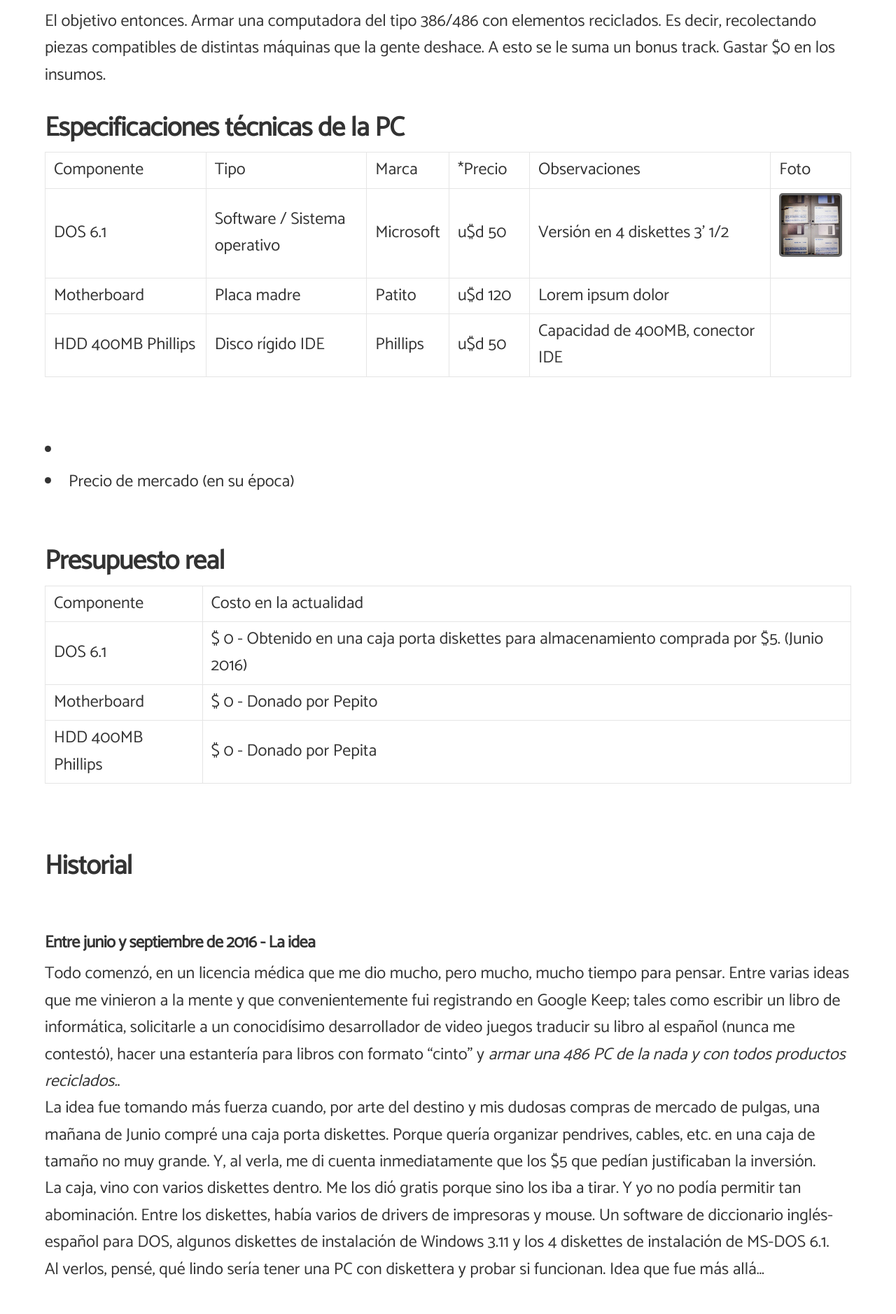
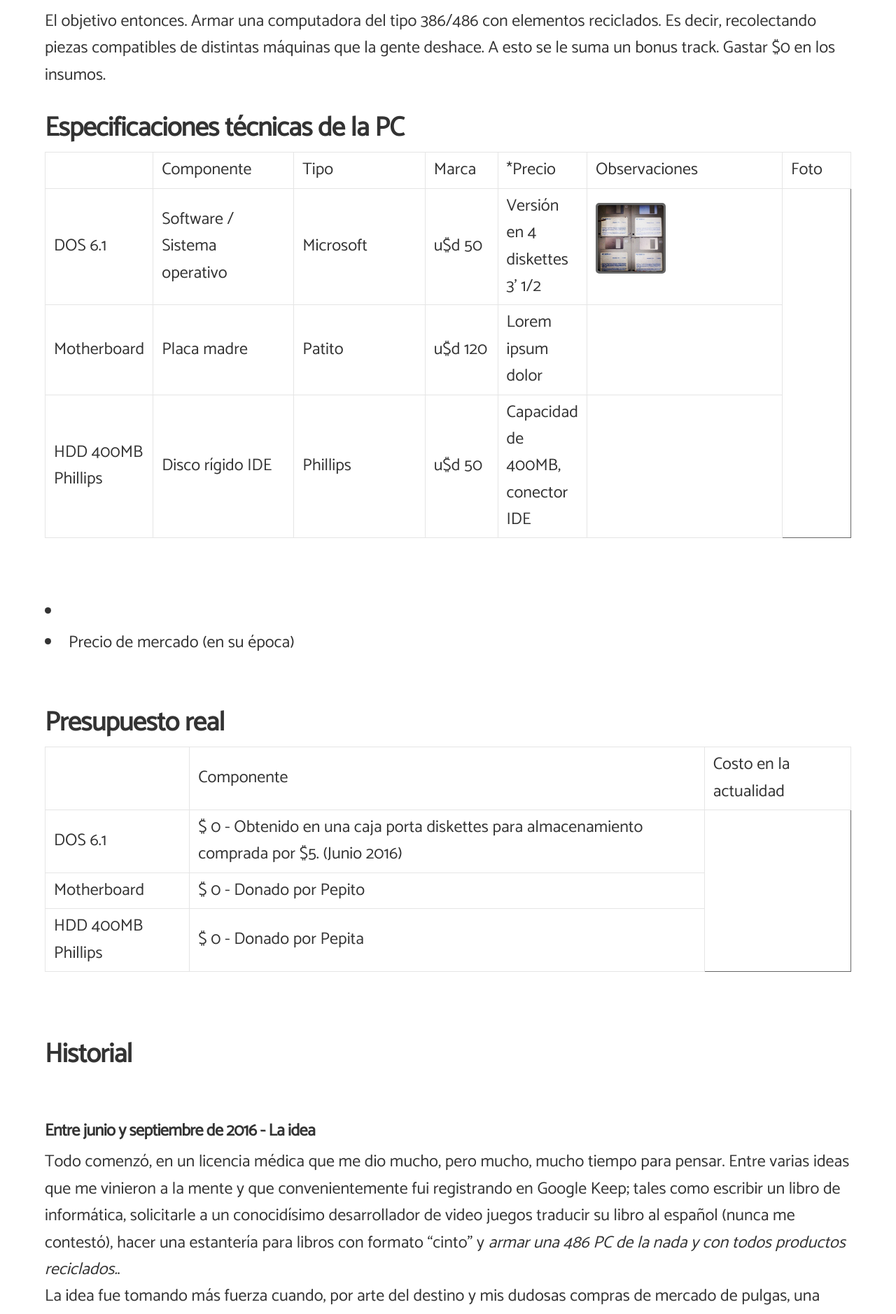
Before and after one commit to angelsimon/angelsimon.github.io, a Jekyll site: the page built from _posts/2016-10-03-armar-una-486-en-2016.md, in a window 1280 px wide. Shown: the part 817-2695 px from the top of the page at 70% size. Built offline with Jekyll 4.4.1, drawn with Linux system fonts in a browser that asks for light colours; nearby versions of some CDN libraries; comment, search, counter and statistics services are not loaded.

Commit message:
Update 2016-10-03-armar-una-486-en-2016.md

```diff
--- a/_posts/2016-10-03-armar-una-486-en-2016.md
+++ b/_posts/2016-10-03-armar-una-486-en-2016.md
@@ -22,14 +22,14 @@ de distintas máquinas que la gente deshace. A esto se le suma un bonus track. G
 <br>
 <h2>Especificaciones técnicas de la PC</h2>
 <table>
-<tr>
+<th>
   <td width="20%">Componente</td>
   <td width="20%">Tipo</td>
   <td width="10%">Marca</td>
   <td width="10%">*Precio</td>
   <td width="30%">Observaciones</td>
   <td width="10%">Foto</td>
-</tr>
+</th>
 <tr>
   <td>DOS 6.1</td>
   <td>Software / Sistema operativo</td>
@@ -58,10 +58,10 @@ de distintas máquinas que la gente deshace. A esto se le suma un bonus track. G
 * - Precio de mercado (en su época)<br><br>
 <h2>Presupuesto real</h2>
 <table>
-<tr>
+<th>
   <td>Componente</td>
   <td>Costo en la actualidad</td>
-</tr>
+</th>
 <tr>
   <td>DOS 6.1</td>
   <td>$ 0 - Obtenido en una caja porta diskettes para almacenamiento comprada por $5. (Junio 2016)</td>
```
